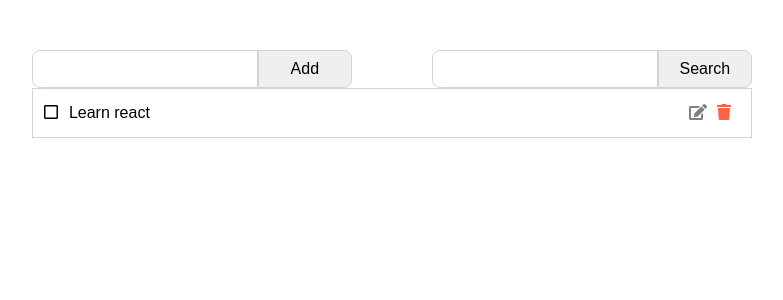
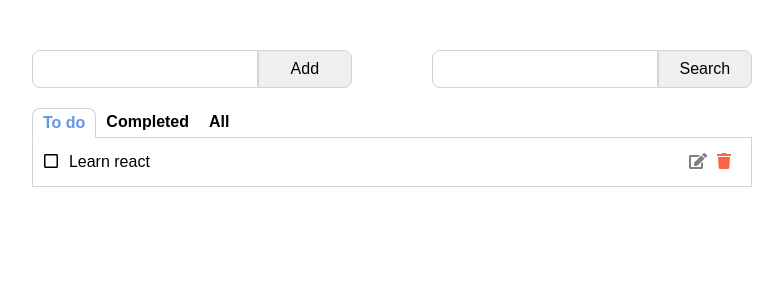
Before and after one commit to AlexPashynski/React-todo-app, a React (Create React App) app: page / in a window 1280 px wide. Shown: the top 300 px of the page, without its empty margins (248-1031 px from the left). Built offline with nearby package versions, Linux system fonts and the light colour scheme.

Commit message:
filter logic implemented

```diff
--- a/public/style.css
+++ b/public/style.css
@@ -80,6 +80,13 @@ ul {
     font-weight: 400;
 }
 
+.todo.empty {
+    width: 100%;
+    text-align: center;
+    font-weight: 400;
+    justify-content: center;
+}
+
 .todo .title.completed{
     text-decoration: line-through;
 }
--- a/src/components/app.jsx
+++ b/src/components/app.jsx
@@ -1,5 +1,6 @@
 import React, {Component, Fragment} from 'react';
 import TodoSection from './todo-section'
+import FilterSection from './filter-section'
 import FormsSection from './forms-section'
 import store from './store'
 
@@ -13,7 +14,8 @@ class App extends Component {
         return (
             <Fragment>
                 <FormsSection/>
-                <TodoSection items={store.getState().items}/>
+                <FilterSection/>
+                <TodoSection/>
             </Fragment>
         )
     }
--- /dev/null
+++ b/src/components/filter-item.jsx
@@ -0,0 +1,24 @@
+import React, {Component} from 'react';
+import store from './store'
+
+class FilterItem extends Component {
+
+    render() {
+        const {id, title} = this.props.filter;
+        const activeFilterId = this.props.activeFilterId;
+        const classList = activeFilterId === id ? 'tab active' : 'tab';
+
+        return (
+            <li className={classList} onClick={() => this.applyFilter(id)}>{title}</li>
+        )
+    }
+
+    applyFilter = (id) => {
+        store.dispatch({
+            type: 'APPLY_FILTER',
+            id: id
+        })
+    }
+}
+
+export default FilterItem
--- /dev/null
+++ b/src/components/filter-section.jsx
@@ -0,0 +1,20 @@
+import React, {Component} from 'react';
+import store from './store'
+import FilterItem from "./filter-item";
+
+class FilterSection extends Component {
+
+    render() {
+        const {filters, activeFilterId} = store.getState();
+        const renderedFilters = filters.map( filter => <FilterItem key={filter.id} filter={filter} activeFilterId={activeFilterId}/>)
+        return (
+            <div className="filter-block">
+                <ul className="filter">
+                    {renderedFilters}
+                </ul>
+            </div>
+        )
+    }
+}
+
+export default FilterSection
--- a/src/components/store.js
+++ b/src/components/store.js
@@ -7,23 +7,39 @@ const initialState = {
             title: 'Learn react',
             completed: false
         }
-    ]
+    ],
+    filters: [
+        {
+            id: 1,
+            title: 'To do'
+        },
+        {
+            id: 2,
+            title: 'Completed'
+        },
+        {
+            id: 3,
+            title: 'All'
+        }
+    ],
+    activeFilterId: 1
 };
 
 function reducer(state, action) {
     if (action.type === 'ADD_TODO') {
-        return {
-            items: state.items.concat(action.item),
-        };
+        const items = state.items.concat(action.item);
+        return {...state, items: items};
     } else if (action.type === 'DELETE_TODO') {
-        return {
-            items: state.items.filter( item => item.id !== action.id),
-        };
+        const items = state.items.filter( item => item.id !== action.id);
+        return {...state, items: items};
     } else if (action.type === 'TOGGLE_COMPLETE_TODO') {
         let items = [...state.items]
         let index = items.findIndex( item => item.id === action.id);
         items[index].completed = !items[index].completed
-        return {items};
+        return {...state, items: items};
+    } else if (action.type === 'APPLY_FILTER') {
+        const tempState = {...state, activeFilterId: action.id};
+        return tempState;
     } else {
         return state;
     }
--- a/src/components/todo-section.jsx
+++ b/src/components/todo-section.jsx
@@ -1,17 +1,28 @@
 import React, { Component } from 'react';
 import TodoItem from './todo-item'
+import store from './store'
 
 class TodoSection extends Component {
 
     render() {
 
-        const items = this.props.items;
-        const renderedItems = items.map( item => {return <TodoItem key={item.id} item={item}/>})
+        let {items, activeFilterId} = store.getState();
+        let message = '';
+        if (activeFilterId === 1) {
+            items = items.filter( item => item.completed === false);
+            message = 'You don\'t have any tasks to do!'
+        } else if (activeFilterId === 2) {
+            items = items.filter( item => item.completed === true);
+            message = 'You don\'t have completed tasks!'
+        } else if (activeFilterId === 3) {
+            message = 'You don\'t have any tasks!'
+        }
+
 
         return (
             <div className="todo-section">
                 <ul>
-                    {renderedItems}
+                    {items.length ? items.map( item => <TodoItem key={item.id} item={item}/>) : <li className="todo empty">{message}</li>}
                 </ul>
             </div>
         )
```
